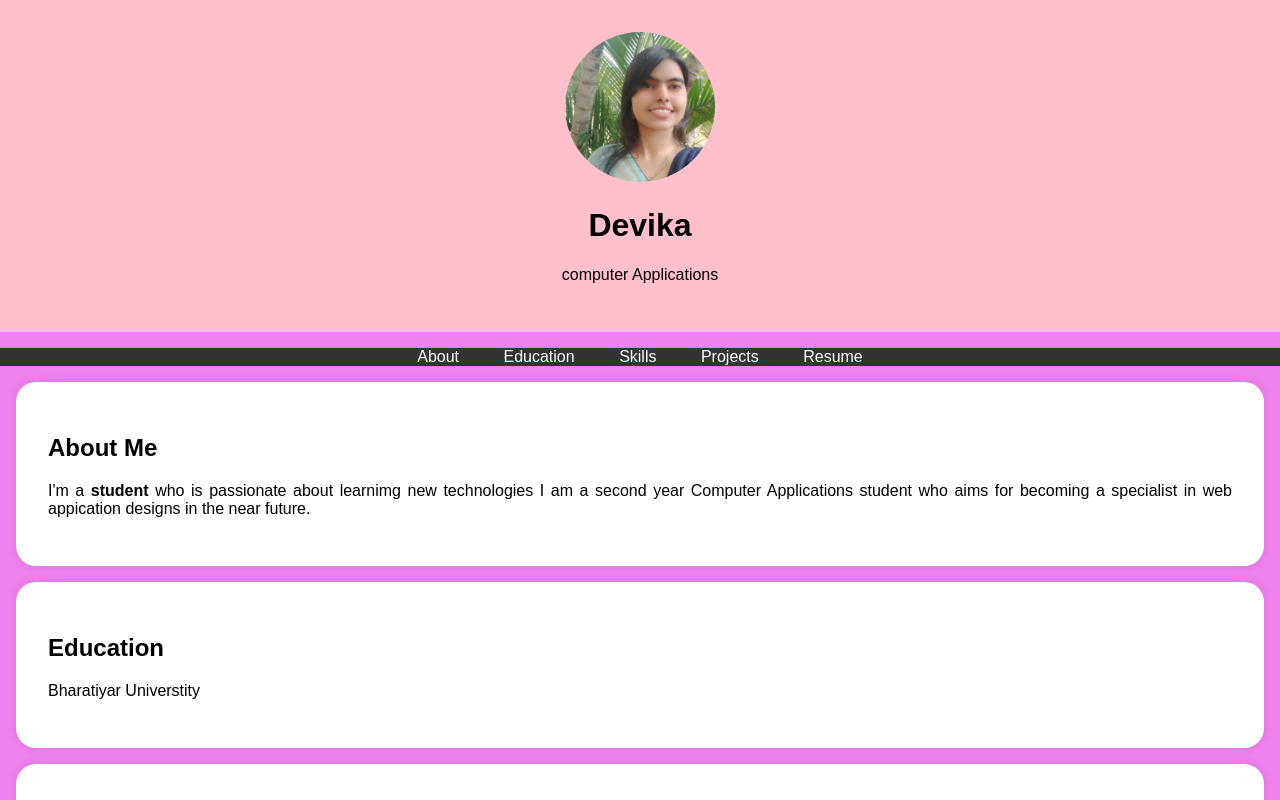
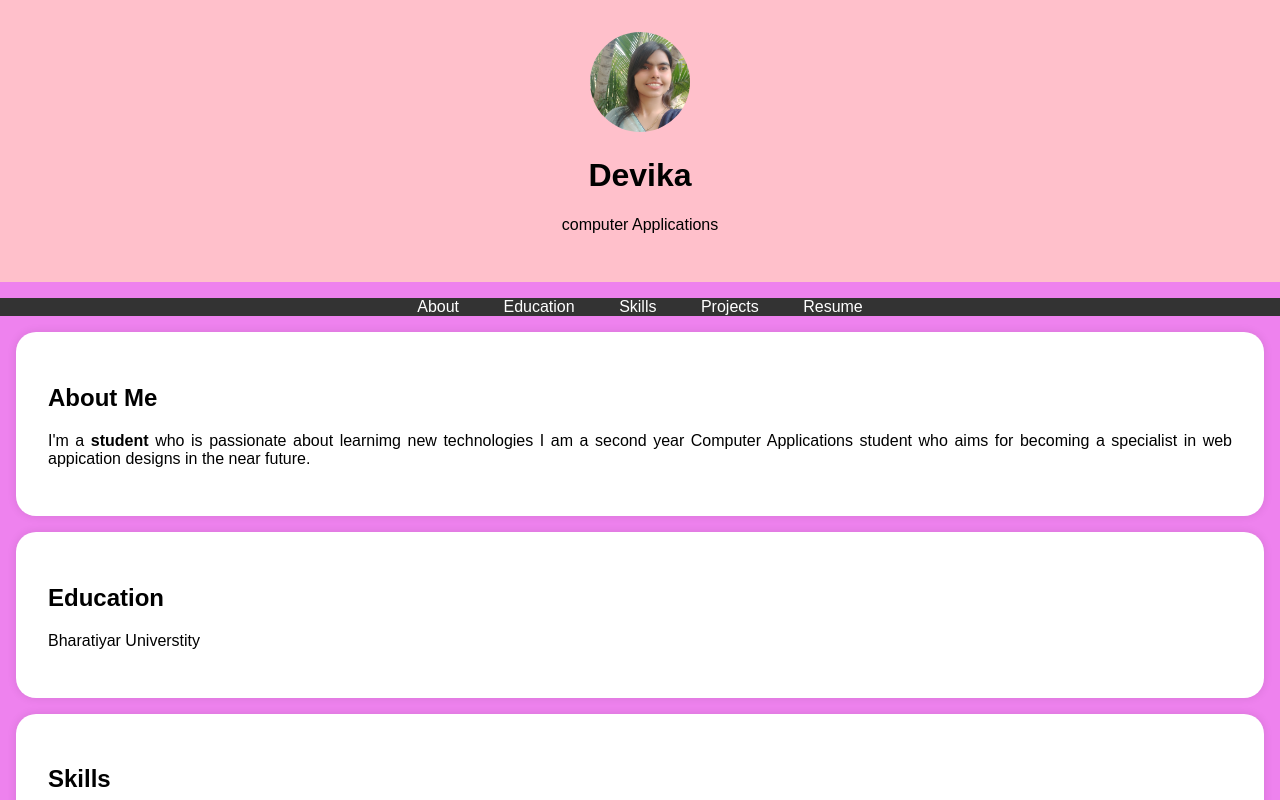
Before and after one commit to devikaraj2004/Portfolio, a plain HTML site: page index.html in a window 1280 px wide. Shown: the top 800 px of the page. Drawn offline with Linux system fonts and the light colour scheme.

Commit message:
Update index.html

```diff
--- a/index.html
+++ b/index.html
@@ -1,4 +1,4 @@
-<!DOCTYPE html>
+ <!DOCTYPE html>
 <html>
 <head>
     <title>Portfolio</title>
@@ -24,13 +24,13 @@
 
         /* Add styles for the round profile picture */
         .profile-picture {
-            width: 150px; /* Adjust the size as needed */
-            height: 150px;
+            width: 100px; /* Adjust the size as needed */
+            height: 100px;
             border-radius: 75%; /* Create a circular shape */
             object-fit: cover; /* To ensure the image fills the circular area */
             position: left; /* Add this */
-            top: 5px; /* Adjust top position as needed */
-            left: 5px; /* Adjust left position as needed */
+            top: 75px; /* Adjust top position as needed */
+            left: 75px; /* Adjust left position as needed */
         }
 
         nav {
```
